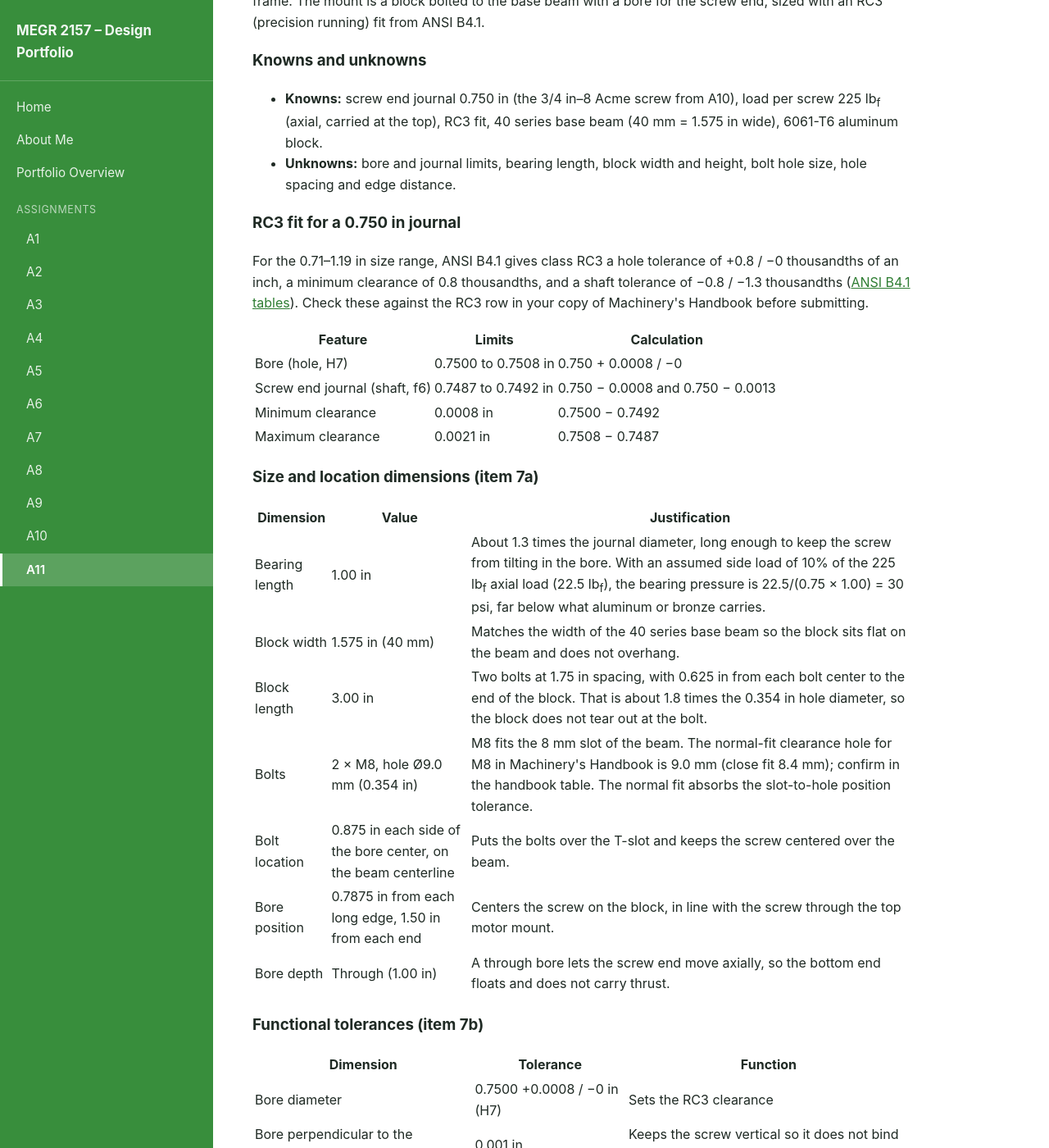
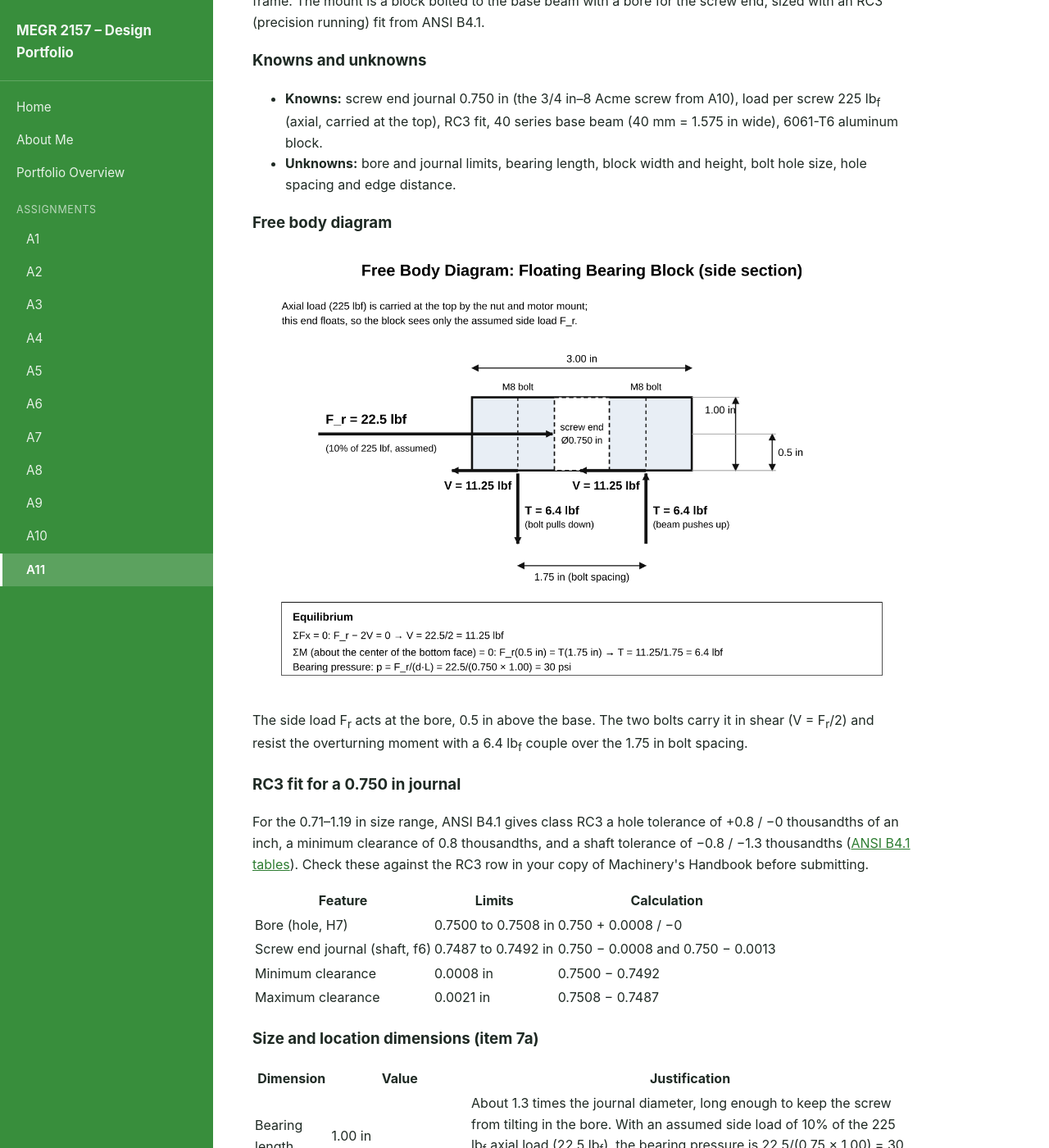
Before and after one commit to juanmasacova/MASACOVA-lecture-portfolio, a Jekyll site: the page built from docs/assignments/A11/index.html, in a window 1280 px wide and 1400 px high, scrolled down 21810 px. Shown: the whole window at 82% size. Built offline with Jekyll 4.4.1, drawn with Linux system fonts in a browser that asks for light colours.

Commit message:
A11: add floating bearing block free body diagram
Co-Authored-By: Claude Sonnet 5.5 <noreply@anthropic.com>
Claude-Session: https://claude.ai/code/session_01RhUpXczcxKWuEEtfGGc2wT

```diff
--- a/docs/assignments/A11/index.html
+++ b/docs/assignments/A11/index.html
@@ -94,6 +94,10 @@ title: "A11 – Motor Selection"
   <li><strong>Unknowns:</strong> bore and journal limits, bearing length, block width and height, bolt hole size, hole spacing and edge distance.</li>
 </ul>
 
+<h3>Free body diagram</h3>
+<img src="{{ '/assignments/A11/bearing-mount-fbd.png' | relative_url }}" alt="Free body diagram of the floating bearing block: 22.5 lbf side load at the bore, 11.25 lbf shear reaction at each bolt, and a 6.4 lbf up and down couple at the bolts">
+<p>The side load F<sub>r</sub> acts at the bore, 0.5 in above the base. The two bolts carry it in shear (V = F<sub>r</sub>/2) and resist the overturning moment with a 6.4 lb<sub>f</sub> couple over the 1.75 in bolt spacing.</p>
+
 <h3>RC3 fit for a 0.750 in journal</h3>
 <p>For the 0.71&ndash;1.19 in size range, ANSI B4.1 gives class RC3 a hole tolerance of +0.8 / &minus;0 thousandths of an inch, a minimum clearance of 0.8 thousandths, and a shaft tolerance of &minus;0.8 / &minus;1.3 thousandths (<a href="https://fac.ksu.edu.sa/sites/default/files/fits_us_tables_ansi_b4.1-1967_r1987.pdf">ANSI B4.1 tables</a>). Check these against the RC3 row in your copy of Machinery's Handbook before submitting.</p>
 <table>
```
Also changed, not shown: docs/assignments/A11/bearing-mount-fbd.png (added).
